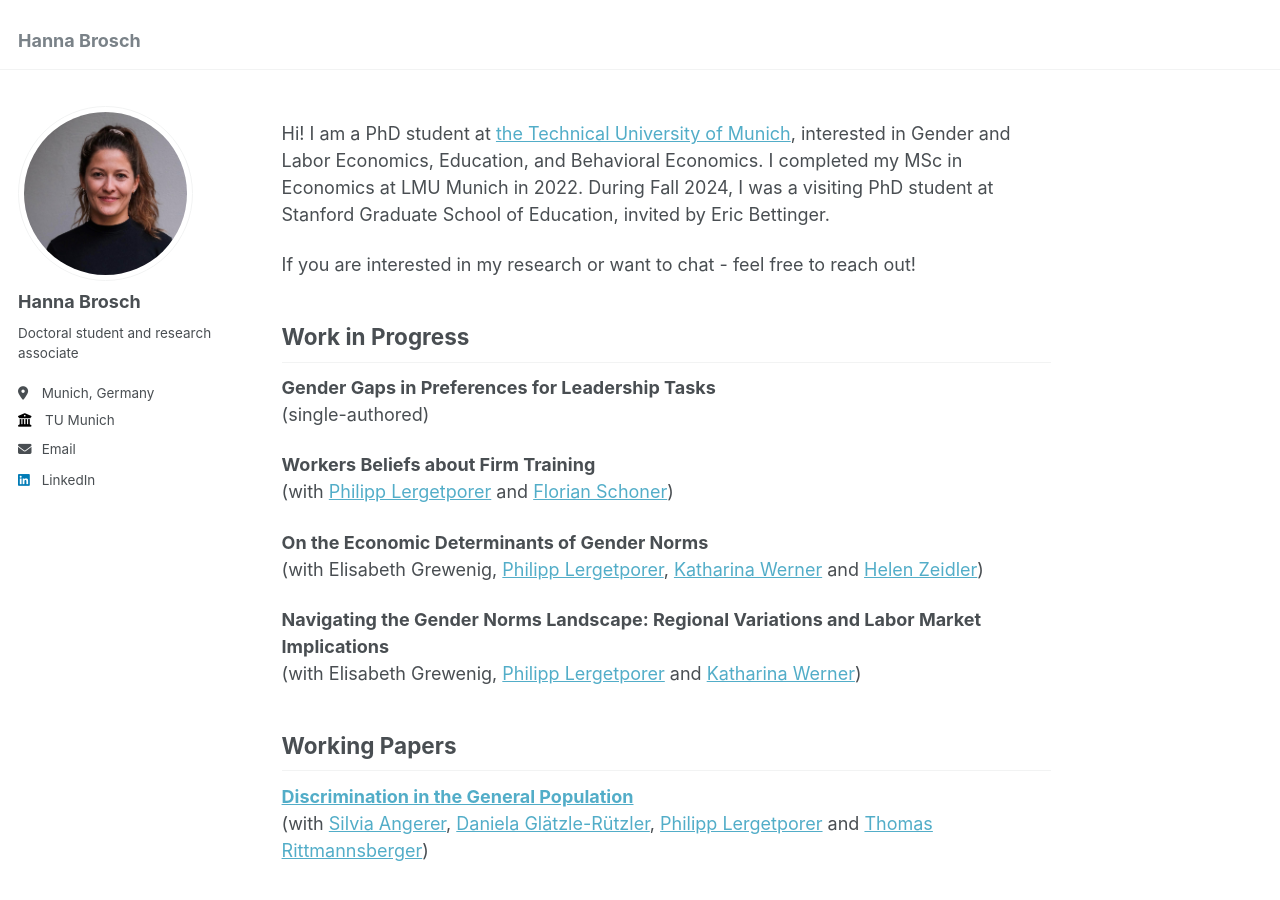
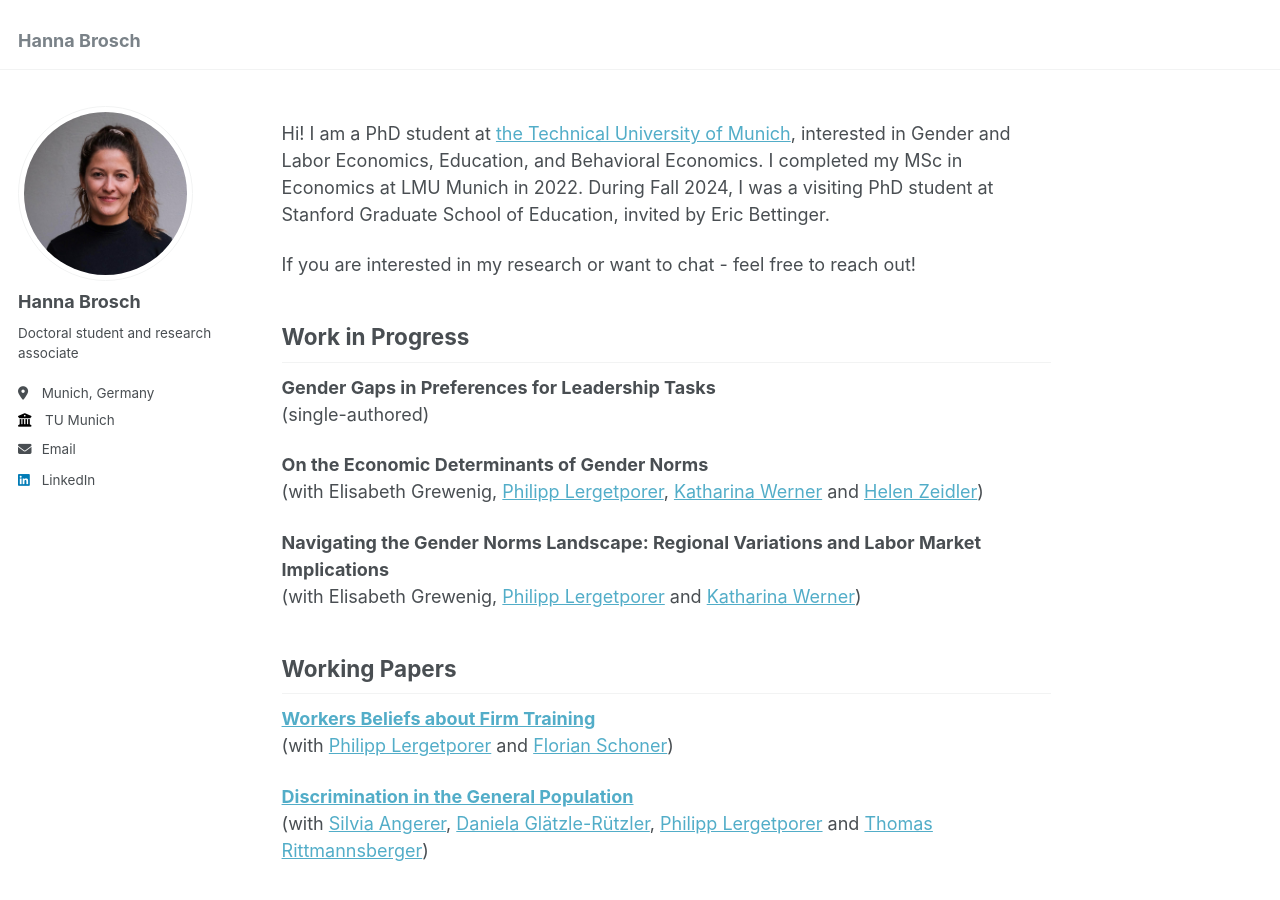
Before and after one commit to HannaBrosch/hannabrosch.github.io, a Jekyll site: the page built from _pages/about.md, in a window 1280 px wide and 900 px high. Built offline with Jekyll 4.4.1, drawn with Linux system fonts in a browser that asks for light colours; part of the change alters nothing that is shown.

```diff
--- a/_pages/about.md
+++ b/_pages/about.md
@@ -17,9 +17,6 @@ Work in Progress
 **Gender Gaps in Preferences for Leadership Tasks** <br>
   (single-authored)
 
-**Workers Beliefs about Firm Training** <br>
-(with [Philipp Lergetporer](https://sites.google.com/lergetporer.at/philipplergetporereconomics) and [Florian Schoner](https://www.ifo.de/schoner-f))
-
 **On the Economic Determinants of Gender Norms** <br>
 (with Elisabeth Grewenig, [Philipp Lergetporer](https://sites.google.com/lergetporer.at/philipplergetporereconomics), [Katharina Werner](https://sites.google.com/view/wernerkatharina/home?authuser=0) and [Helen Zeidler](https://sites.google.com/view/helenzeidler/home))
 
@@ -28,6 +25,8 @@ Work in Progress
 
 Working Papers
 ------
+[**Workers Beliefs about Firm Training**](https://www.iza.org/publications/dp/18186/worker-beliefs-about-firm-training) <br>
+(with [Philipp Lergetporer](https://sites.google.com/lergetporer.at/philipplergetporereconomics) and [Florian Schoner](https://www.ifo.de/schoner-f))
 
 [**Discrimination in the General Population**](https://www.iza.org/publications/dp/16984/discrimination-in-the-general-population)
 <br>
```
